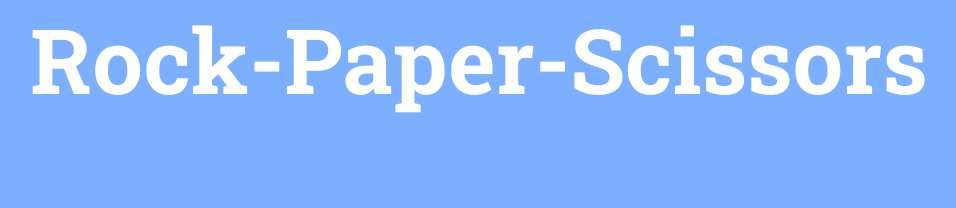
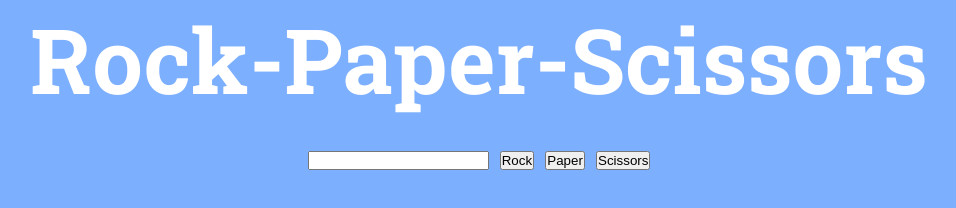
Before and after one commit to marco-tav/rock-paper-scissors-original, a plain HTML site: page index.html in a window 1280 px wide. Shown: the whole page, without its empty margins (161-1117 px from the left). Drawn offline with Linux system fonts and the light colour scheme.

Commit message:
Added play buttons (only markup).

```diff
--- a/index.html
+++ b/index.html
@@ -12,6 +12,21 @@
     <body>
         <div class="container">
             <h1>Rock-Paper-Scissors</h1>
+
+            <div class="game-buttons">
+                <input type="number">
+                <button type="button">Rock</button>
+                <button type="button">Paper</button>
+                <button type="button">Scissors</button>
+            </div>
+
+            <div class="message-box">
+
+            </div>
+
+            <div class="play-again">
+
+            </div>
         </div>
     </body>
 </html>
--- a/styles/styles.css
+++ b/styles/styles.css
@@ -15,9 +15,11 @@ body {
     color: #ffffff;
     font-size: 45px;
     height: 100vh;
+    width: 100%;
     display: flex;
-    justify-content: center;
-    align-items: flex-start;
+    flex-direction: column;
+    justify-content: flex-start;
+    align-items: center;
 }
 
 .container {
```
